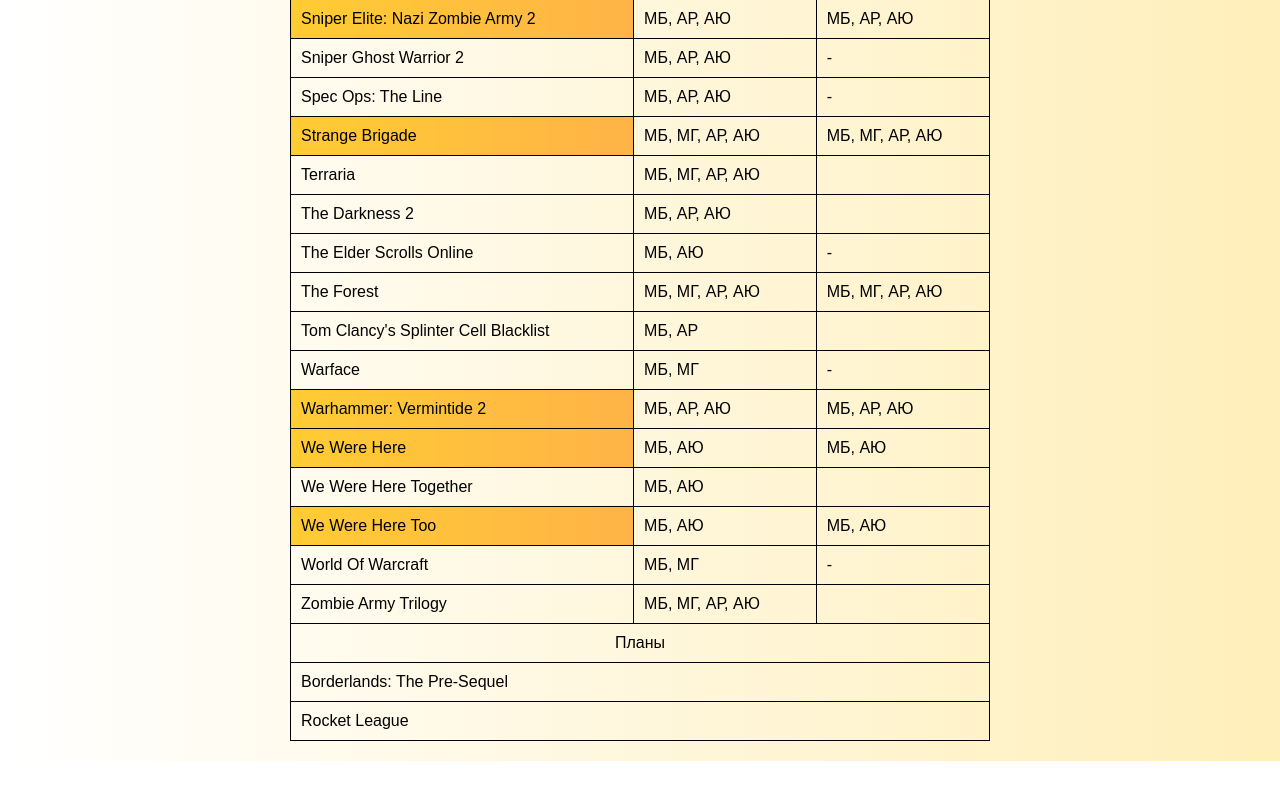
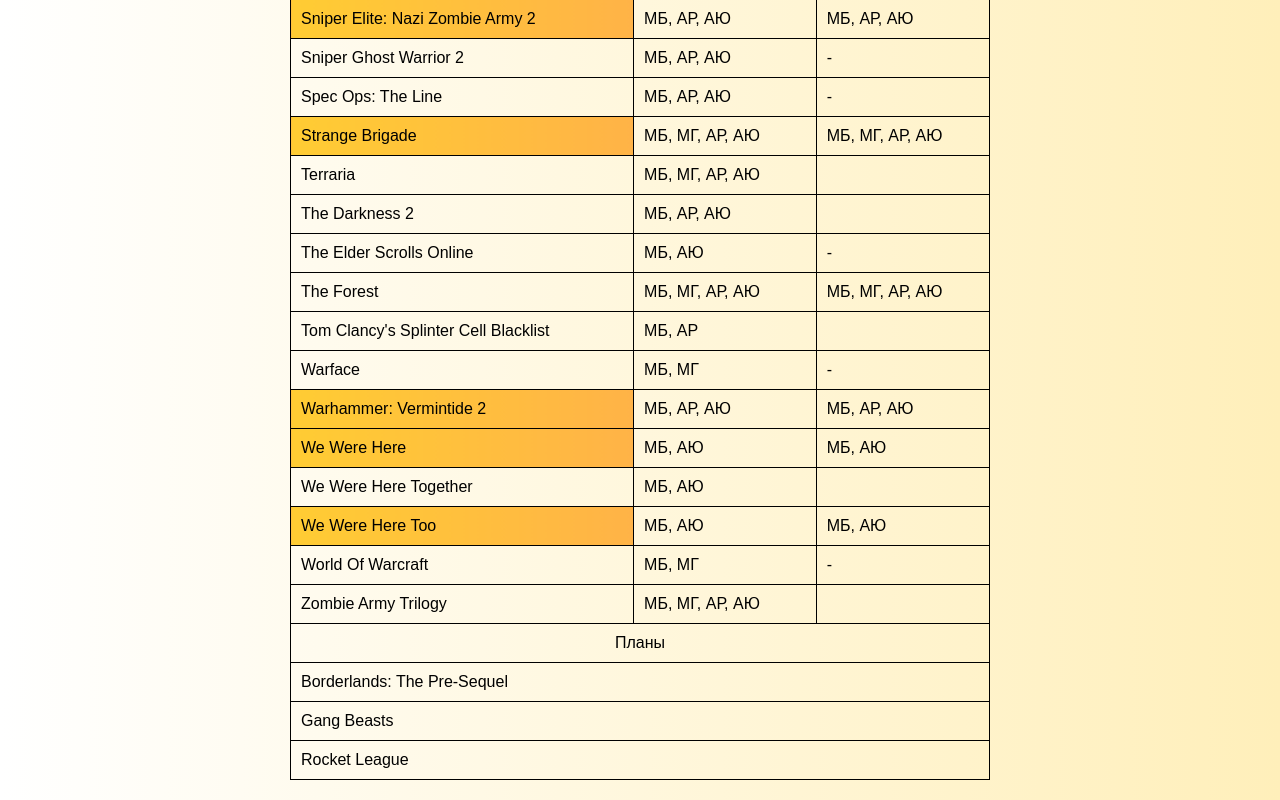
Before and after one commit to maxim-berdnikov/not-today-banditos, a React (Create React App) app: page / in a window 1280 px wide. Shown: the part 1468-2268 px from the top of the page. Before the commit the page ends 2229 px from the top, so only its background shows below. Built offline with nearby package versions, Linux system fonts and the light colour scheme.

Commit message:
Update DB.ts

```diff
--- a/src/Components/DB.ts
+++ b/src/Components/DB.ts
@@ -370,6 +370,13 @@
     ended: "",
     type: "Кооператив"
   },
+  {
+    game: "Gang Beasts",
+    link: "https://store.steampowered.com/app/261640/Borderlands_The_PreSequel/",
+    played: "",
+    ended: "",
+    type: "Мультиплеер"
+  },
   // {
   //   game: "",
   //   link: "",
```
